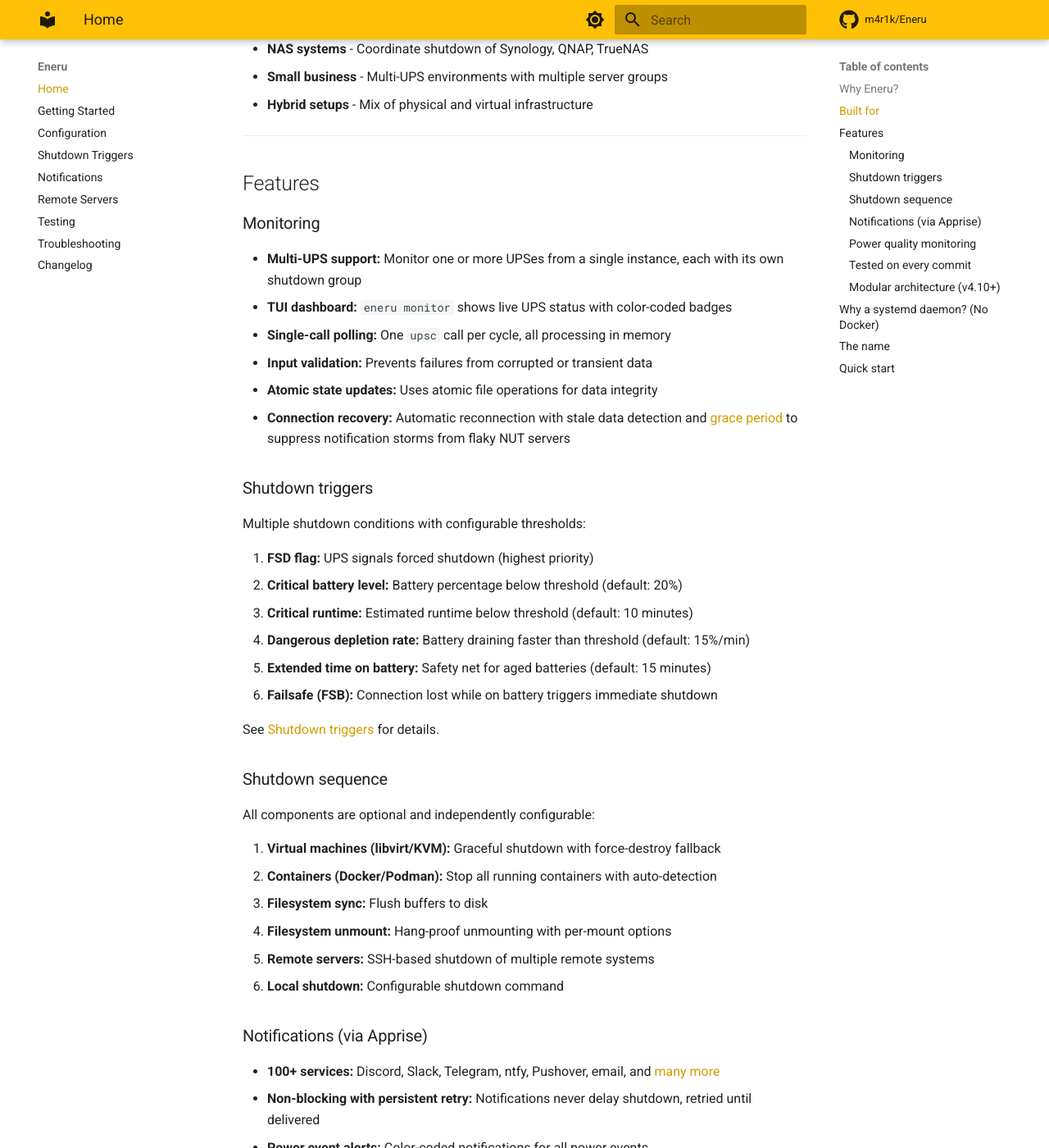
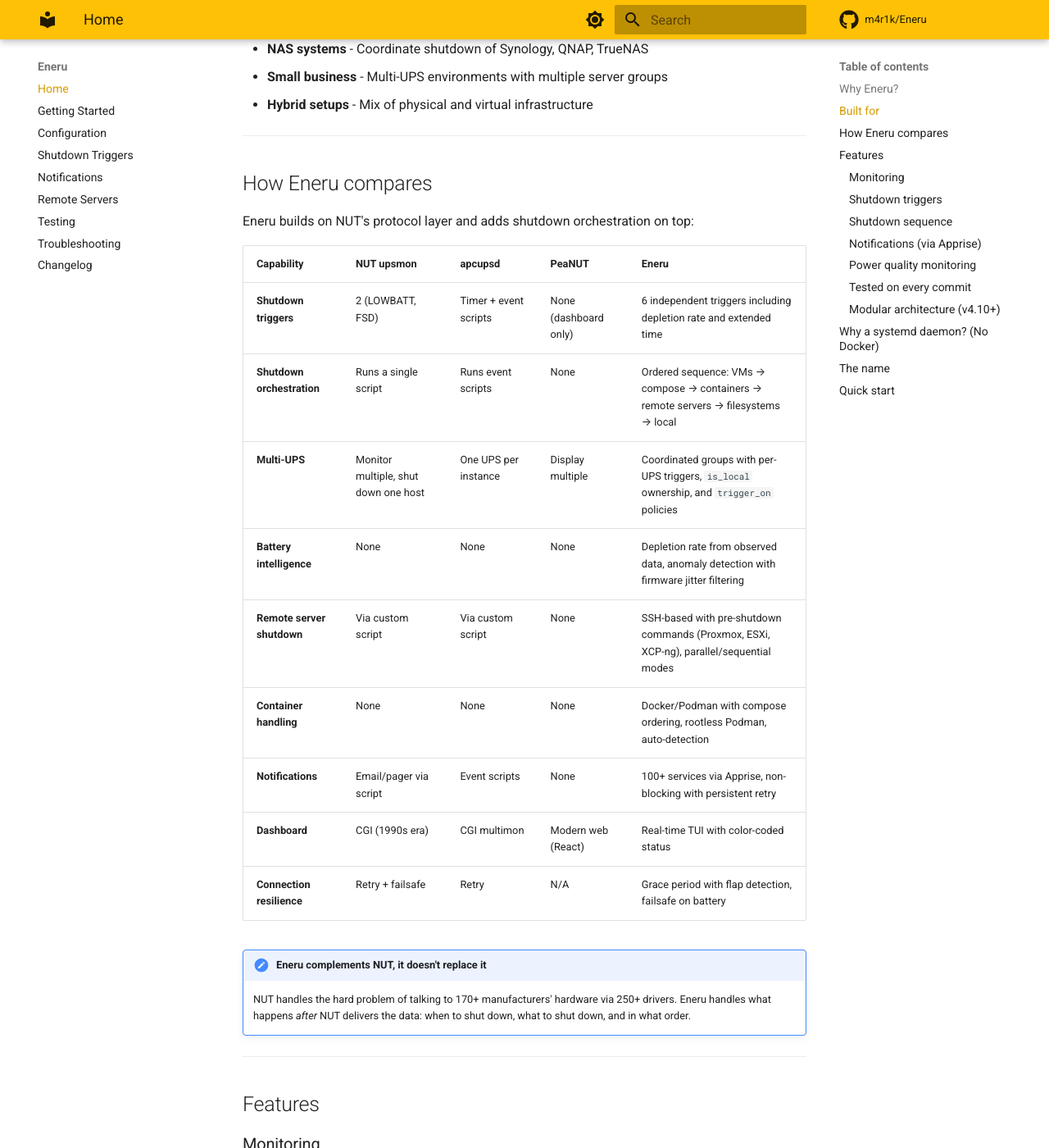
Before and after one commit to m4r1k/Eneru, an MkDocs documentation site: the page built from docs/index.md, in a window 1280 px wide and 1400 px high, scrolled down 2282 px. Shown: the whole window at 82% size. Built offline with MkDocs 1.6.1 and Material for MkDocs 9.7.7, drawn with Linux system fonts in a browser that asks for light colours; comment, search, counter and statistics services are not loaded.

Commit message:
docs: add competitive comparison section to README and docs
- Add "How Eneru is different" to README with comparison to upsmon, apcupsd, PeaNUT, and enterprise tools
- Add "How Eneru compares" feature table to docs/index.md
- Add NUT trigger context admonition to docs/triggers.md
- Resize TUI dashboard gif in README

Co-Authored-By: Claude Opus 4.6 (1M context) <noreply@anthropic.com>

```diff
--- a/docs/index.md
+++ b/docs/index.md
@@ -41,6 +41,27 @@ Most UPS shutdown tools handle one machine. If you have more than one, things ge
 - **NAS systems** - Coordinate shutdown of Synology, QNAP, TrueNAS
 - **Small business** - Multi-UPS environments with multiple server groups
 - **Hybrid setups** - Mix of physical and virtual infrastructure
+
+---
+
+## How Eneru compares
+
+Eneru builds on NUT's protocol layer and adds shutdown orchestration on top:
+
+| Capability | NUT upsmon | apcupsd | PeaNUT | Eneru |
+|------------|-----------|---------|--------|-------|
+| **Shutdown triggers** | 2 (LOWBATT, FSD) | Timer + event scripts | None (dashboard only) | 6 independent triggers including depletion rate and extended time |
+| **Shutdown orchestration** | Runs a single script | Runs event scripts | None | Ordered sequence: VMs → compose → containers → remote servers → filesystems → local |
+| **Multi-UPS** | Monitor multiple, shut down one host | One UPS per instance | Display multiple | Coordinated groups with per-UPS triggers, `is_local` ownership, and `trigger_on` policies |
+| **Battery intelligence** | None | None | None | Depletion rate from observed data, anomaly detection with firmware jitter filtering |
+| **Remote server shutdown** | Via custom script | Via custom script | None | SSH-based with pre-shutdown commands (Proxmox, ESXi, XCP-ng), parallel/sequential modes |
+| **Container handling** | None | None | None | Docker/Podman with compose ordering, rootless Podman, auto-detection |
+| **Notifications** | Email/pager via script | Event scripts | None | 100+ services via Apprise, non-blocking with persistent retry |
+| **Dashboard** | CGI (1990s era) | CGI multimon | Modern web (React) | Real-time TUI with color-coded status |
+| **Connection resilience** | Retry + failsafe | Retry | N/A | Grace period with flap detection, failsafe on battery |
+
+!!! note "Eneru complements NUT, it doesn't replace it"
+    NUT handles the hard problem of talking to 170+ manufacturers' hardware via 250+ drivers. Eneru handles what happens *after* NUT delivers the data: when to shut down, what to shut down, and in what order.
 
 ---
 
```
Also changed, not shown: README.md (+16 -1 lines), docs/triggers.md (+3 -0 lines).
